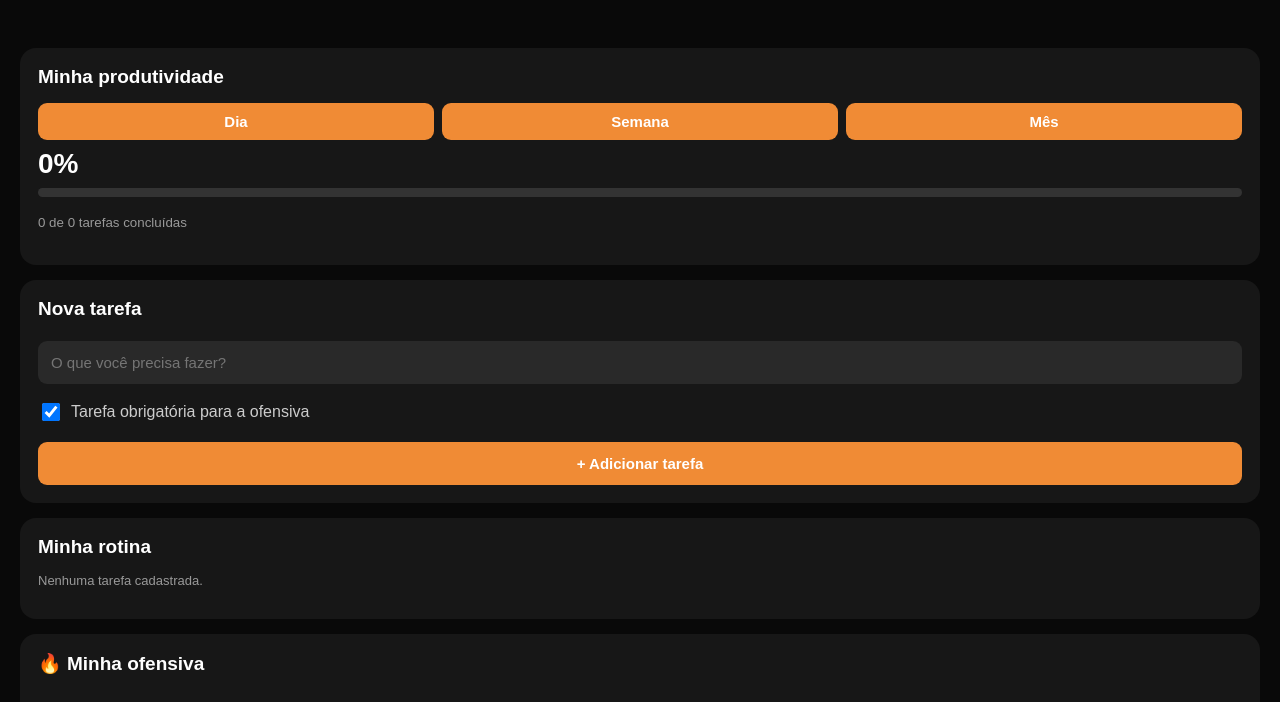
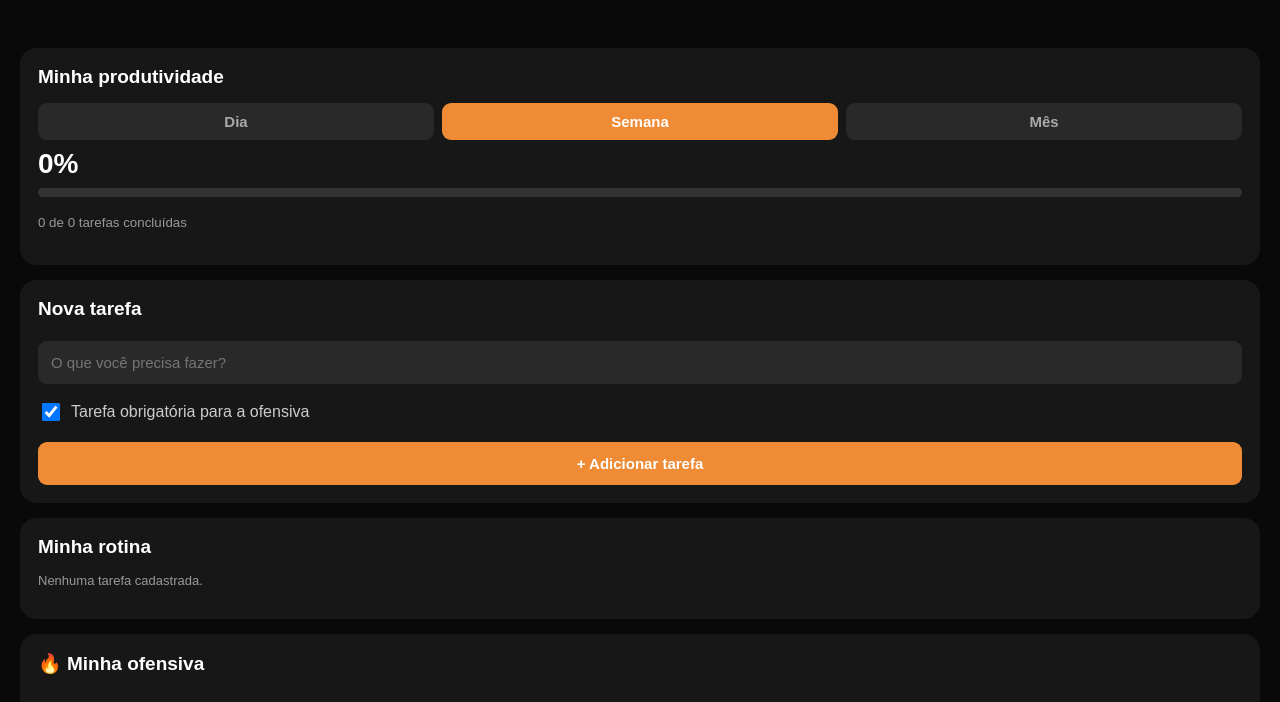
Before and after one commit to Thyogu/focus-rotina, a website: page public/index.html in a window 1280 px wide. Both pictures are taken after a click on the button "Semana". Shown: the part 98-800 px from the top of the page. Drawn offline with Linux system fonts and the light colour scheme.

Commit message:
Enhance tab styling and update showPeriod function
Added styles for active and inactive tabs, and updated showPeriod function to toggle active class on buttons.

```diff
--- a/public/index.html
+++ b/public/index.html
@@ -47,7 +47,15 @@ button{background:var(--accent);color:white;font-weight:bold;cursor:pointer}
 .medal{background:#292929;padding:12px 3px;border-radius:10px;text-align:center;font-size:12px}
 .locked{opacity:.35}
 small{color:#999}
-</style>
+.tabs button:not(.active){
+  background:#292929;
+  color:#aaa;
+}
+
+.tabs button.active{
+  background:var(--accent);
+  color:white;
+}</style>
 </head>
 <body>
 
@@ -199,8 +207,19 @@ function calculateStreak(){
 }
 
 function showPeriod(p){
- period=p;
- render();
+  period=p;
+
+  document.querySelectorAll('.tabs button').forEach(button=>{
+    const nome=button.textContent.trim().toLowerCase();
+    const ativo =
+      (p==='day' && nome==='dia') ||
+      (p==='week' && nome==='semana') ||
+      (p==='month' && nome==='mês');
+
+    button.classList.toggle('active',ativo);
+  });
+
+  render();
 }
 
 function render(){
```
